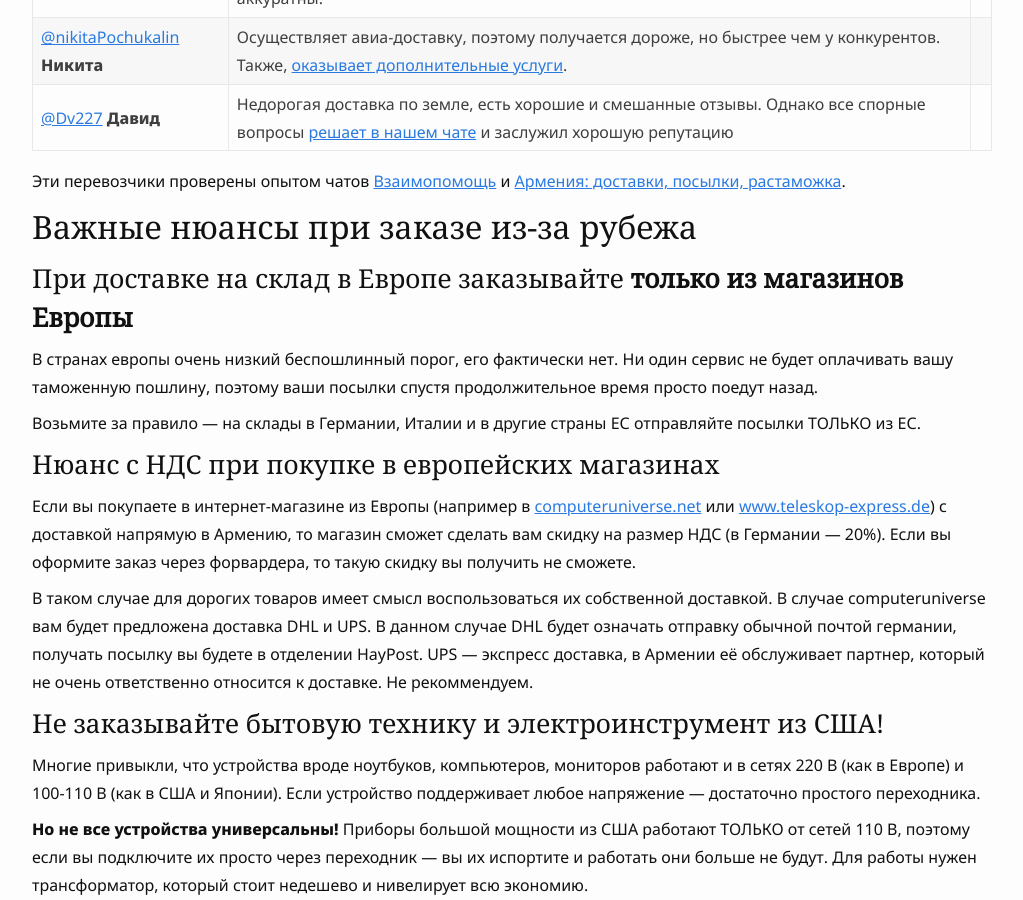
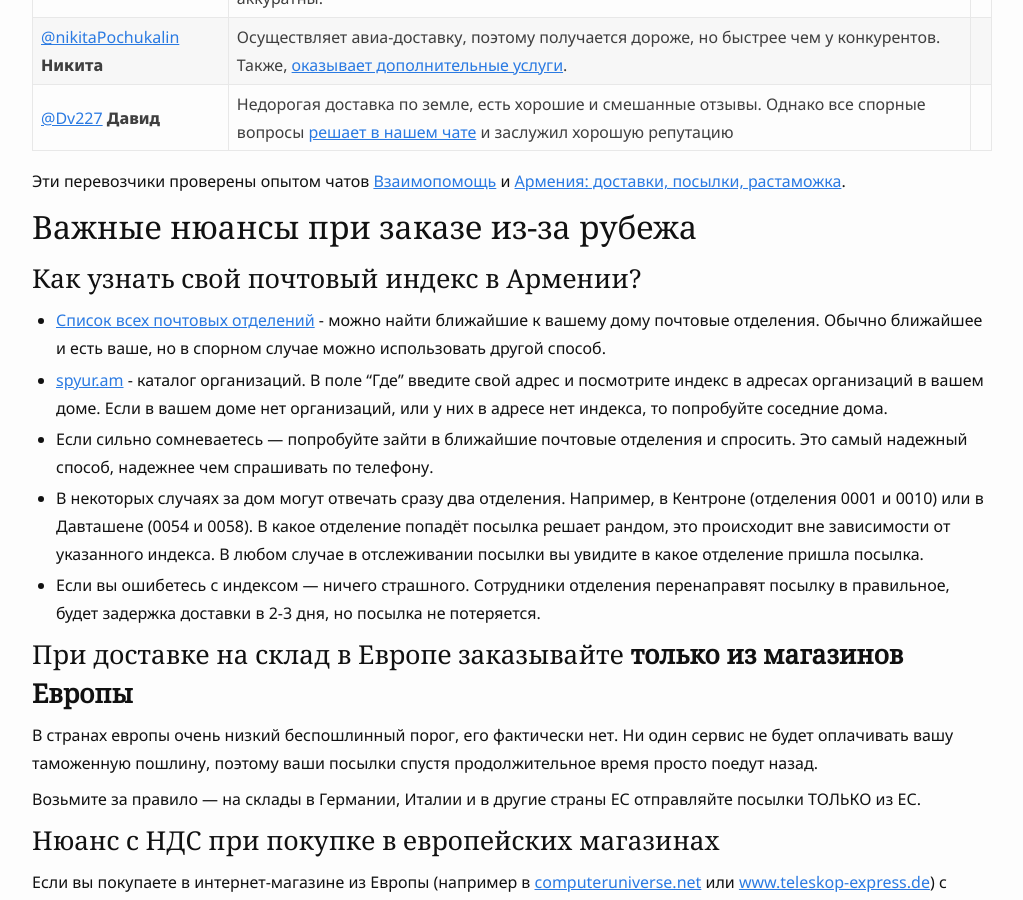
Before and after one commit to haywiki/haywiki.github.io, a Jekyll site: the page built from delivery/index.md, in a window 1280 px wide and 900 px high, scrolled down 3404 px. Shown: the whole window, without its empty margins (128-1151 px from the left). Built offline with Jekyll 4.4.1, drawn with Linux system fonts in a browser that asks for light colours; nearby versions of some CDN libraries; a script that is not in the unit is left out.

Commit message:
про почтовый индекс в армении

```diff
--- a/delivery/index.md
+++ b/delivery/index.md
@@ -95,6 +95,14 @@ layout: page
 
 ## Важные нюансы при заказе из-за рубежа
 
+### Как узнать свой почтовый индекс в Армении?
+
+- [Список всех почтовых отделений](https://www.haypost.am/en/find-index) - можно найти ближайшие к вашему дому почтовые отделения. Обычно ближайшее и есть ваше, но в спорном случае можно использовать другой способ.
+- [spyur.am](https://www.spyur.am/ru/) - каталог организаций. В поле "Где" введите свой адрес и посмотрите индекс в адресах организаций в вашем доме. Если в вашем доме нет организаций, или у них в адресе нет индекса, то попробуйте соседние дома.
+- Если сильно сомневаетесь — попробуйте зайти в ближайшие почтовые отделения и спросить. Это самый надежный способ, надежнее чем спрашивать по телефону.
+- В некоторых случаях за дом могут отвечать сразу два отделения. Например, в Кентроне (отделения 0001 и 0010) или в Давташене (0054 и 0058). В какое отделение попадёт посылка решает рандом, это происходит вне зависимости от указанного индекса. В любом случае в отслеживании посылки вы увидите в какое отделение пришла посылка.
+- Если вы ошибетесь с индексом — ничего страшного. Сотрудники отделения перенаправят посылку в правильное, будет задержка доставки в 2-3 дня, но посылка не потеряется.
+
 ### При доставке на склад в Европе заказывайте **только из магазинов Европы**
 
 В странах европы очень низкий беспошлинный порог, его фактически нет. Ни один сервис не будет оплачивать вашу
```
